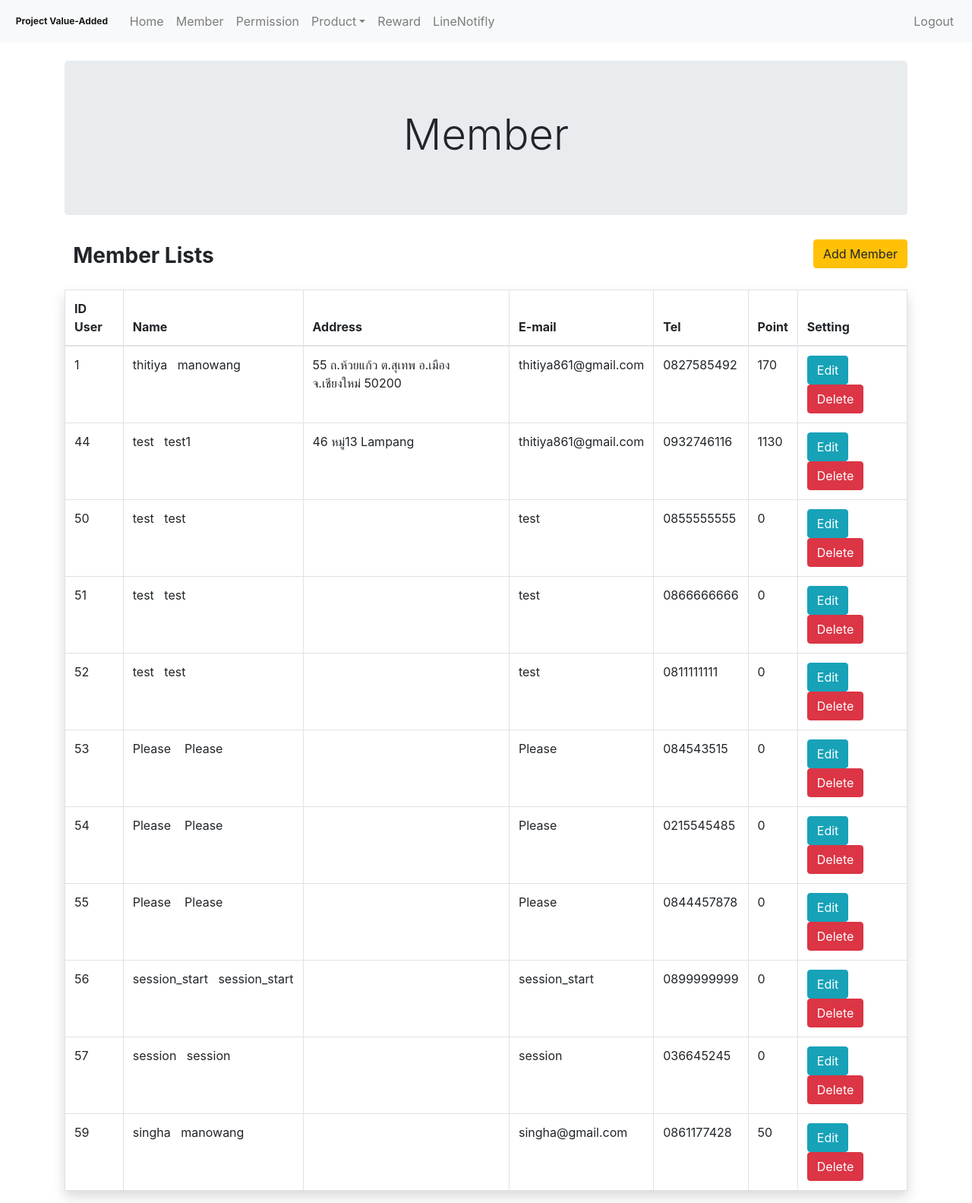
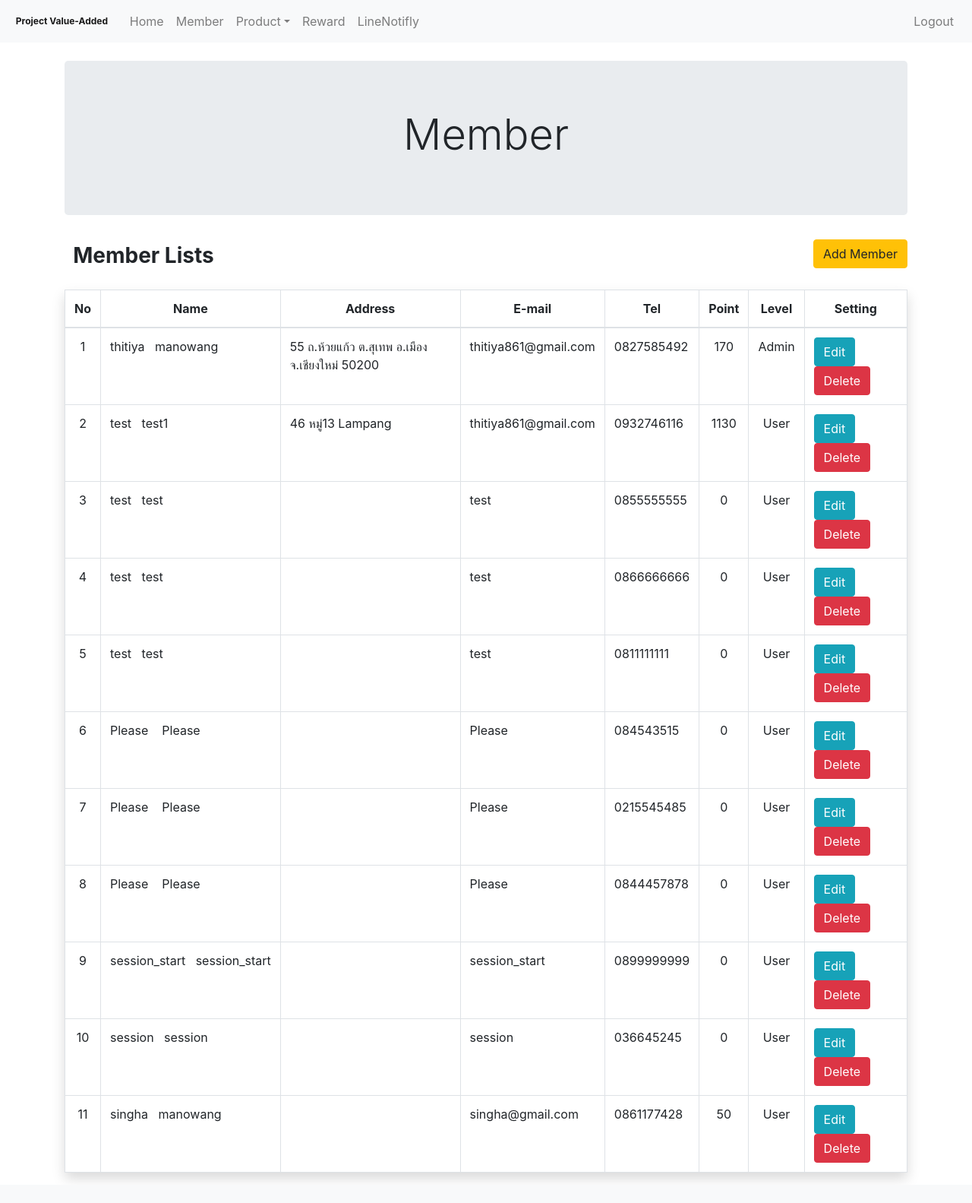
Before and after one commit to thitiya035/Project-Value-Added, a PHP site: page /Project_web/Admin/member.php in a window 1280 px wide. Shown: the whole page at 76% size. After the commit the page ends 1552 px from the top, so only its background shows below. Run offline with PHP 8.4, Linux system fonts and the light colour scheme; data comes from the database, SQL or seed files in the repository.

Commit message:
new update

```diff
--- a/Admin/src/component/nev.php
+++ b/Admin/src/component/nev.php
@@ -11,9 +11,6 @@
             </li>
             <li class="nav-item">
                 <a class="nav-link btn_member_menu" href="member.php">Member</a>
-            </li>
-            <li class="nav-item">
-                <a class="nav-link btn_permission_menu" href="permission.php">Permission</a>
             </li>
             <li class="nav-item dropdown">
                 <a class="nav-link dropdown-toggle btn_product_menu" href="#" id="navbarDropdown" role="button" data-toggle="dropdown" aria-haspopup="true" aria-expanded="false">Product</a>
--- a/Admin/src/models/member_fetch.php
+++ b/Admin/src/models/member_fetch.php
@@ -1,5 +1,5 @@
 <?php
 require "./../Mysql/Connect.php";
 
-$q_fetch_lists = "SELECT id_user,firstname_user,lastname_user,address_user,email_user,phone_user,total_point_user FROM user";
+$q_fetch_lists = "SELECT id_user,firstname_user,lastname_user,address_user,email_user,phone_user,total_point_user,id_permission_user FROM user";
 $result_fetch_lists = mysqli_query($dbcon, $q_fetch_lists);
--- a/Admin/src/views/member_modal.php
+++ b/Admin/src/views/member_modal.php
@@ -25,27 +25,38 @@ require './src/models/member_fetch.php';
         <div class="col-12">
             <table class="table table-bordered shadow">
                 <thead>
-                    <tr>
-                        <th scope="col">ID User</th>
+                    <tr class="text-center">
+                        <th scope="col">No</th>
                         <th scope="col">Name</th>
                         <th scope="col">Address</th>
                         <th scope="col">E-mail</th>
                         <th scope="col">Tel</th>
                         <th scope="col">Point</th>
+                        <th scope="col">Level</th>
                         <th scope="col">Setting</th>
                     </tr>
                 </thead>
                 <tbody>
                     <?php
+                    $count = 0;
                     while ($lists_user = mysqli_fetch_assoc($result_fetch_lists)) {
+                        $count = $count + 1;
                     ?>
                         <tr>
-                            <td><?php echo $lists_user['id_user']; ?></td>
+                            <td class="text-center"><?php echo ($count) ?></td>
                             <td><?php echo $lists_user['firstname_user'] . '&nbsp;&nbsp;&nbsp;' .  $lists_user['lastname_user']; ?></td>
                             <td><?php echo $lists_user['address_user']; ?></td>
                             <td><?php echo $lists_user['email_user']; ?></td>
                             <td><?php echo $lists_user['phone_user']; ?></td>
-                            <td><?php echo $lists_user['total_point_user']; ?></td>
+                            <td class="text-center"><?php echo $lists_user['total_point_user']; ?></td>
+                            <td class="text-center"><?php
+                                                    if ($lists_user['id_permission_user'] == "1") {
+                                                        echo ("Admin");
+                                                    } else if ($lists_user['id_permission_user'] == "2") {
+                                                        echo ("User");
+                                                    }
+                                                    // echo $lists_user['id_permission_user'];
+                                                    ?></td>
                             <td>
                                 <button class="btn btn-info btn_edit_detail_user" id="<?php echo $lists_user['id_user']; ?>">Edit</button>
                                 <button class="btn btn-danger member_delete" id="<?php echo $lists_user['id_user']; ?>">Delete</button>
```
Also changed, not shown: Admin/src/views/home_modal.php (+8 -6 lines), Admin/src/views/reward_modal.php (+7 -3 lines).
